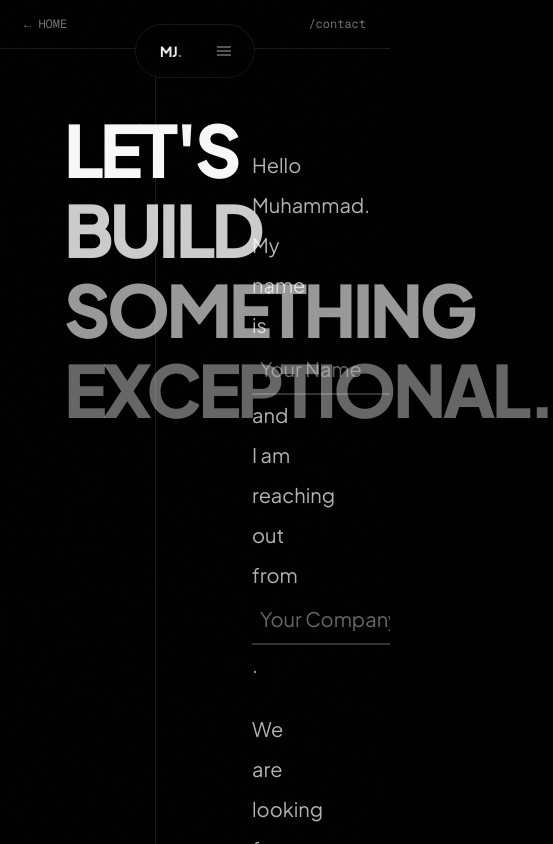
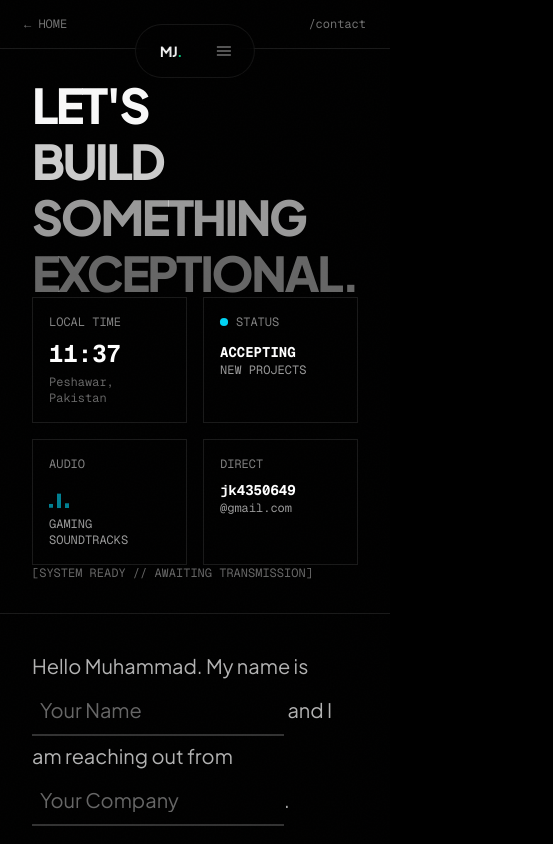
Before and after one commit to jalal1122/mj-portfolio-v4, a Next.js app: page /contact in a window 390 px wide. Shown: the top 844 px of the page, 553 px wide, since content can reach past the window. Built offline with nearby package versions, Linux system fonts and the light colour scheme.

Commit message:
style(contact): make contact page responsive on mobile

```diff
--- a/app/contact/page.tsx
+++ b/app/contact/page.tsx
@@ -13,7 +13,7 @@ export default function ContactPage() {
   return (
     <div className="flex flex-col min-h-screen">
       <PageBackNav currentRoute="/contact" />
-      <main className="flex-1 bg-background flex">
+      <main className="flex-1 bg-background flex flex-col md:flex-row">
         <ContactLeftPane />
         <ContactRightPane />
       </main>
--- a/components/contact-left-pane.tsx
+++ b/components/contact-left-pane.tsx
@@ -27,14 +27,14 @@ export default function ContactLeftPane() {
 
   if (!mounted) {
     return (
-      <div className="w-2/5 border-r border-white/10 p-16 flex flex-col justify-between bg-background/80 backdrop-blur-sm">
+      <div className="w-full md:w-2/5 border-b md:border-b-0 md:border-r border-white/10 p-8 md:p-16 flex flex-col justify-between bg-background/80 backdrop-blur-sm">
         <div />
       </div>
     );
   }
 
   return (
-    <div className="w-2/5 border-r border-white/10 p-16 flex flex-col justify-between bg-background/80 backdrop-blur-sm">
+    <div className="w-full md:w-2/5 border-b md:border-b-0 md:border-r border-white/10 p-8 md:p-16 flex flex-col justify-between bg-background/80 backdrop-blur-sm">
       {/* Headline */}
       <motion.div
         initial={{ opacity: 0, y: 20 }}
@@ -42,16 +42,16 @@ export default function ContactLeftPane() {
         transition={{ duration: 0.8 }}
         className="space-y-2"
       >
-        <div className="text-7xl font-black leading-none tracking-tighter">
+        <div className="text-5xl md:text-7xl font-black leading-none tracking-tighter">
           {site.contact.headline[0]}
         </div>
-        <div className="text-7xl font-black leading-none tracking-tighter text-white/80">
+        <div className="text-5xl md:text-7xl font-black leading-none tracking-tighter text-white/80">
           {site.contact.headline[1]}
         </div>
-        <div className="text-7xl font-black leading-none tracking-tighter text-white/60">
+        <div className="text-5xl md:text-7xl font-black leading-none tracking-tighter text-white/60">
           {site.contact.headline[2]}
         </div>
-        <div className="text-7xl font-black leading-none tracking-tighter text-white/40">
+        <div className="text-5xl md:text-7xl font-black leading-none tracking-tighter text-white/40">
           {site.contact.headline[3]}
         </div>
       </motion.div>
--- a/components/contact-right-pane.tsx
+++ b/components/contact-right-pane.tsx
@@ -76,7 +76,7 @@ export default function ContactRightPane() {
   };
 
   return (
-    <div className="w-3/5 p-24 flex flex-col justify-center bg-background overflow-y-auto">
+    <div className="w-full md:w-3/5 p-8 md:p-24 flex flex-col justify-center bg-background overflow-y-auto">
       <motion.div
         initial={{ opacity: 0, y: 20 }}
         animate={{ opacity: 1, y: 0 }}
```
